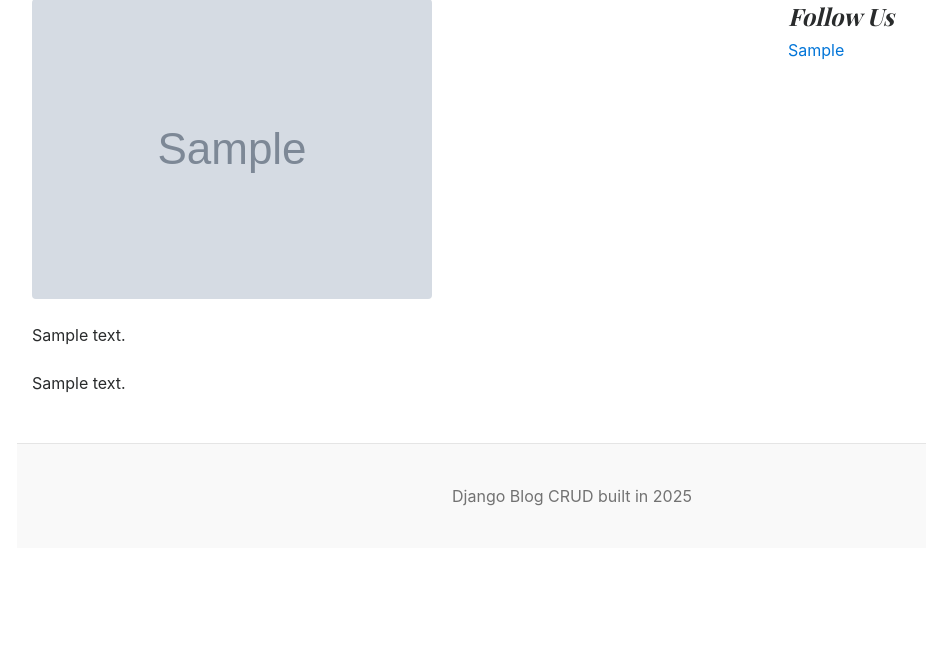
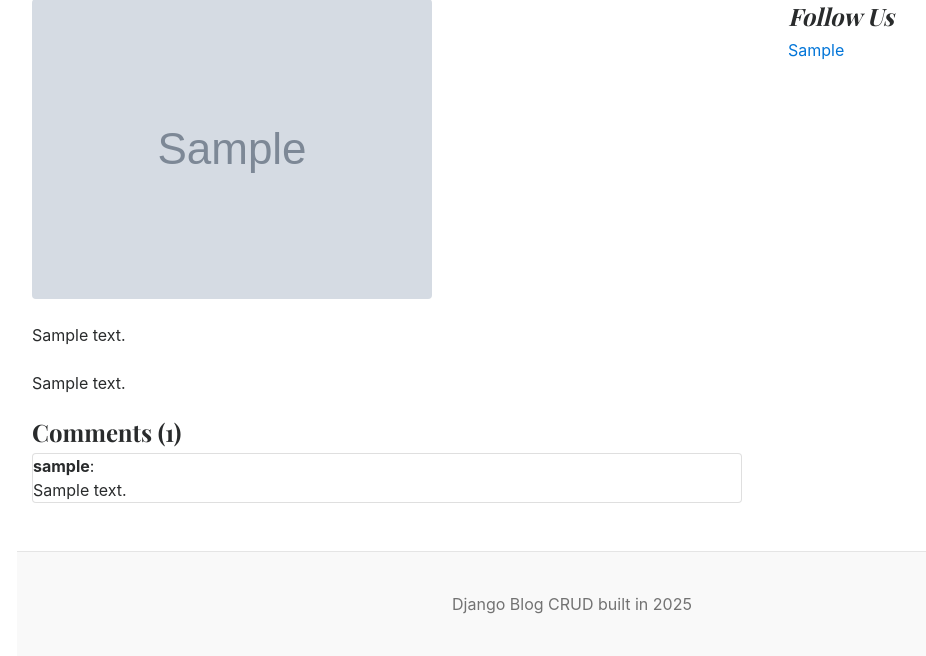
Before and after one commit to dadejecova/Blog-Django, a Django app: template templates/blogs.html in a window 1280 px wide. Shown: the part 316-972 px from the top of the page, without its empty margins (68-994 px from the left). Before the commit the page ends 822 px from the top, so only its background shows below. Run offline with Django 5.2, Linux system fonts and the light colour scheme; tables that the repository leaves empty hold one stand-in row (values such as "Sample post"); the template is opened without the code that fills it: values that come from a table or form of the project are taken from there, most other values are stand-ins (such as "Sample title", 1, 10 or a date in 2020); grey boxes marked "Sample" are stand-in pictures; data that the repository does not hold is empty.

Commit message:
CommentView
ShowCommentsInPost

```diff
--- a/blogs/views.py
+++ b/blogs/views.py
@@ -1,6 +1,6 @@
 from django.shortcuts import get_object_or_404, redirect, render
 from django.http import HttpResponse
-from blogs.models import Blog, Category
+from blogs.models import Blog, Category, Comment
 
 from django.db.models import Q
 # Create your views here.
@@ -25,8 +25,12 @@ def posts_by_category(request, category_id):
 
 def blogs(request, slug):
     single_blog = get_object_or_404(Blog, slug=slug, status='Published')
+    # Comments
+    comments = Comment.objects.filter(blog=single_blog)
+
     context = {
         'single_blog': single_blog,
+        'comments': comments,
     }
     return render(request, 'blogs.html', context)
 
--- a/templates/blogs.html
+++ b/templates/blogs.html
@@ -23,7 +23,25 @@
                 <section class="mb-5">
                     <p class="fs-5 mb-4">{{ single_blog.short_description }}</p>
                     <p class="fs-5 mb-4">{{ single_blog.blog_body }}</p>
-                    </section>
+
+                    <!-- Comments-->
+                    <h4> Comments ({{ comments.count }})</h4>
+                    {% if comments %}
+                        {% for comment in comments %}
+                            <div class="card">
+                                <div class="card-body">
+                                    <p class="card-text">
+                                        <strong>{{ comment.user.username }}</strong>:
+                                        <br>
+                                        {{ comment.comment }}
+                                    </p>
+                                </div>
+                            </div>
+                        {% endfor %}
+                    {% else %}
+                    No hay comentarios
+                    {% endif %}
+                </section>
             </article>
         </div>
         <!-- Side widgets-->
```
